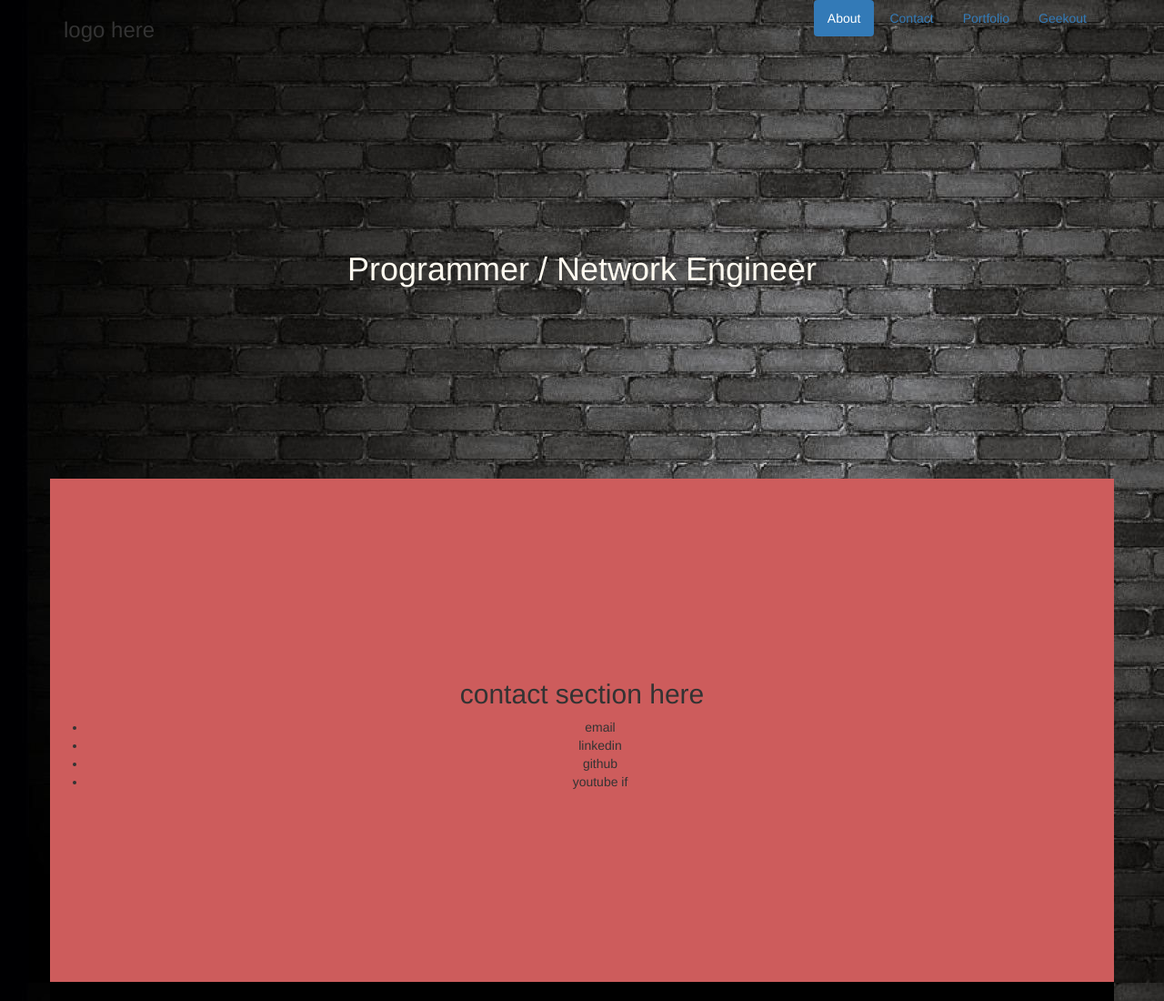
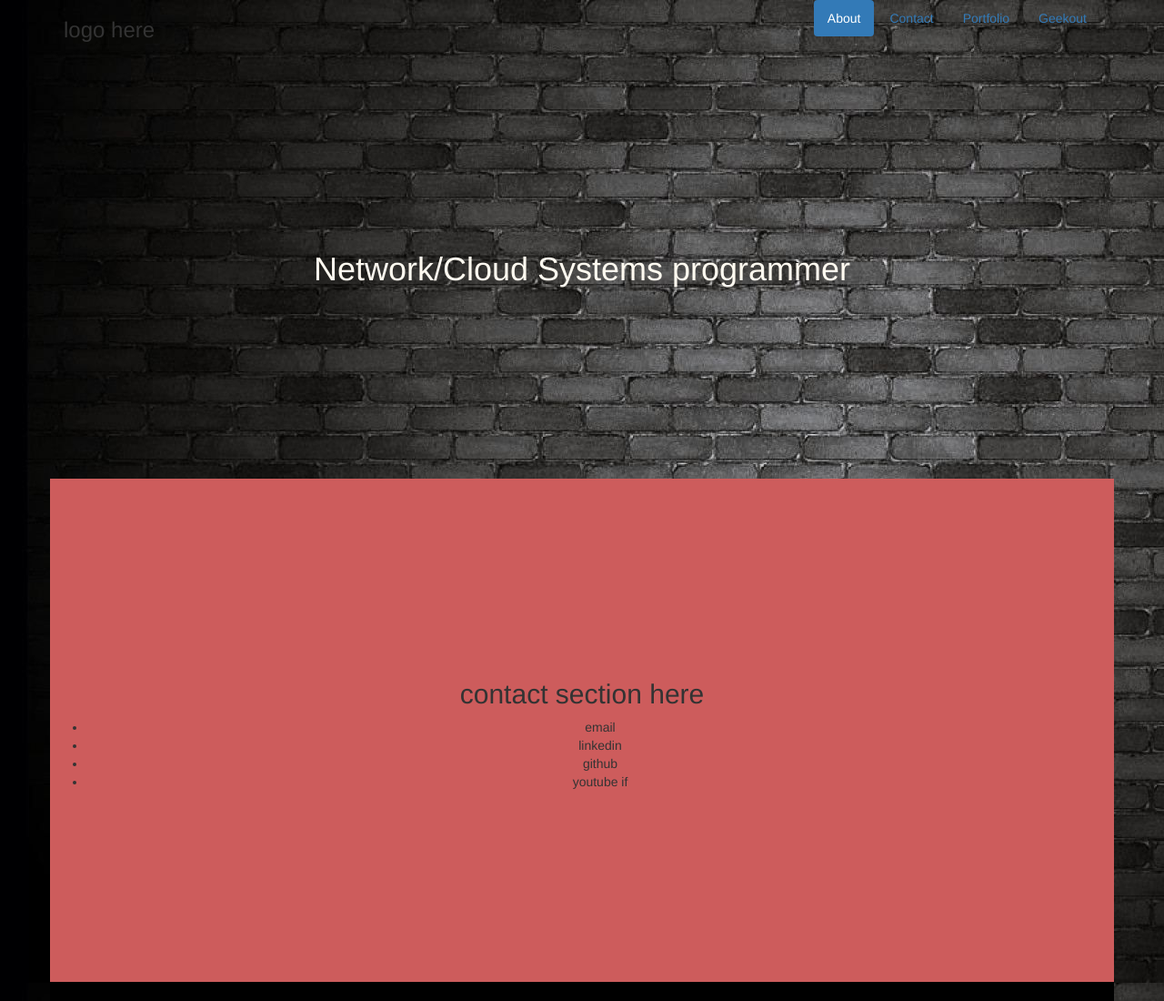
Before and after one commit to darcikhey27/web-project, a plain HTML site: page index.html in a window 1280 px wide. Shown: the top 1100 px of the page at 91% size. Drawn offline with Linux system fonts and the light colour scheme.

Commit message:
changed header

```diff
--- a/index.html
+++ b/index.html
@@ -37,7 +37,7 @@
 <section class="container main-section">
     <div class="row">
         <article class="col-md-12">
-            <h1>Programmer / Network Engineer</h1>
+            <h1>Network/Cloud Systems programmer</h1>
         </article>
     </div>
 
```
